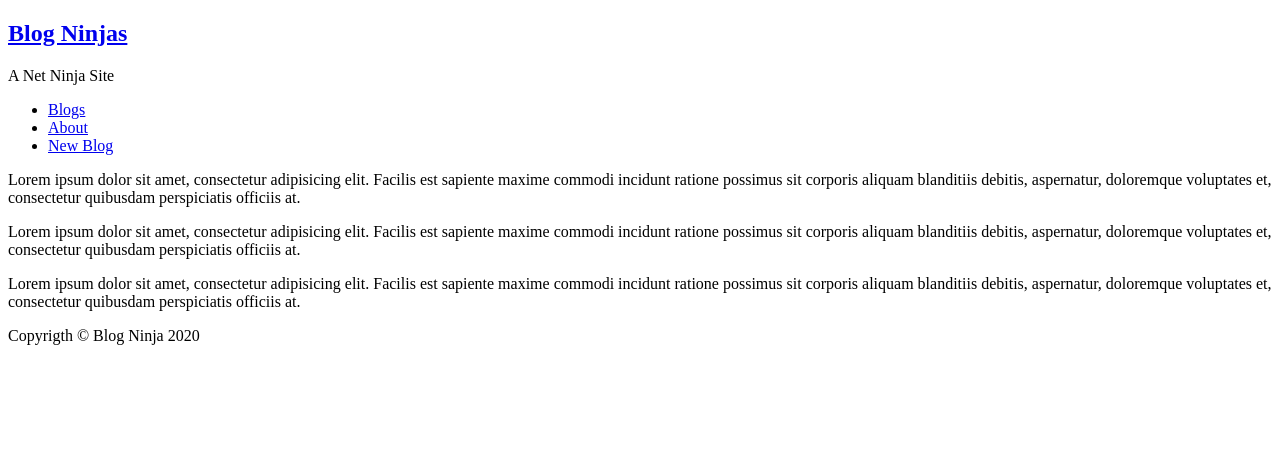
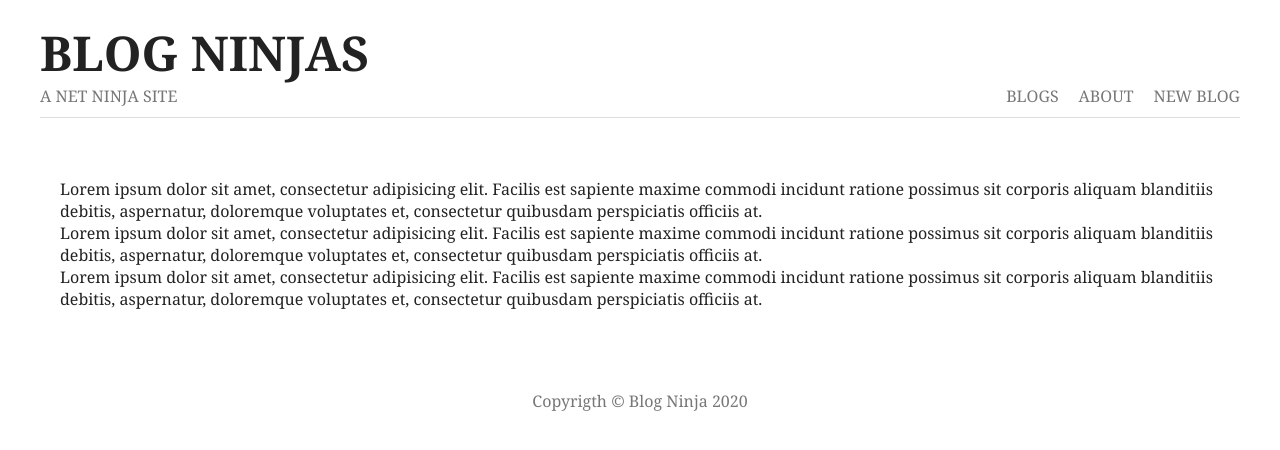
Before and after one commit to Kael1817/Node-tutorial, a Node server app: template views/about.ejs in a window 1280 px wide. Shown: the top 450 px of the page. Run offline with Node 20, Linux system fonts and the light colour scheme; the template is opened without the code that fills it, so the values that code supplies are empty.

Commit message:
Added CSS styles

```diff
--- a/views/partials/head.ejs
+++ b/views/partials/head.ejs
@@ -1,5 +1,95 @@
 <head>
   <meta charset="UTF-8">
   <meta name="viewport" content="width=device-width, initial-scale=1.0">
-  <title>Blog Ninja | <%= title%> </title>  <!--Output-->
+  <title>Blog Ninja | <%= title%> </title>
+    <style>
+    @import url('https://fonts.googleapis.com/css2?family=Noto+Serif:wght@400;700&display=swap');
+    body{
+      max-width: 1200px;
+      margin: 20px auto;
+      padding: 0 20px;
+      font-family: 'Noto Serif', serif;
+      max-width: 1200px;
+    }
+    p, h1, h2, h3, a, ul{
+      margin: 0;
+      padding: 0;
+      text-decoration: none;
+      color: #222;
+    }
+
+    /* nav & footer styles */
+    nav{
+      display: flex;
+      justify-content: space-between;
+      margin-bottom: 60px;
+      padding-bottom: 10px;
+      border-bottom: 1px solid #ddd;
+      text-transform: uppercase;
+    }
+    nav ul{
+      display: flex;
+      justify-content: space-between;
+      align-items: flex-end;
+    }
+    nav li{
+      list-style-type: none;
+      margin-left: 20px;
+    }
+    nav h1{
+      font-size: 3em;
+    }
+    nav p, nav a{
+      color: #777;
+      font-weight: 300;
+    }
+    footer{
+      color: #777;
+      text-align: center;
+      margin: 80px auto 20px;
+    }
+    h2{
+      margin-bottom: 40px;
+    }
+    h3{
+      text-transform: capitalize;
+      margin-bottom: 8px;
+    }
+    .content{
+      margin-left: 20px;
+    }
+
+    /* index styles */
+
+    /* details styles */
+
+    /* create styles */
+    .create-blog form{
+      max-width: 400px;
+      margin: 0 auto;
+    }
+    .create-blog input,
+    .create-blog textarea{
+      display: block;
+      width: 100%;
+      margin: 10px 0;
+      padding: 8px;
+    }
+    .create-blog label{
+      display: block;
+      margin-top: 24px;
+    }
+    textarea{
+      height: 120px;
+    }
+    .create-blog button{
+      margin-top: 20px;
+      background: crimson;
+      color: white;
+      padding: 6px;
+      border: 0;
+      font-size: 1.2em;
+      cursor: pointer;
+    }
+  </style>
 </head>
```
